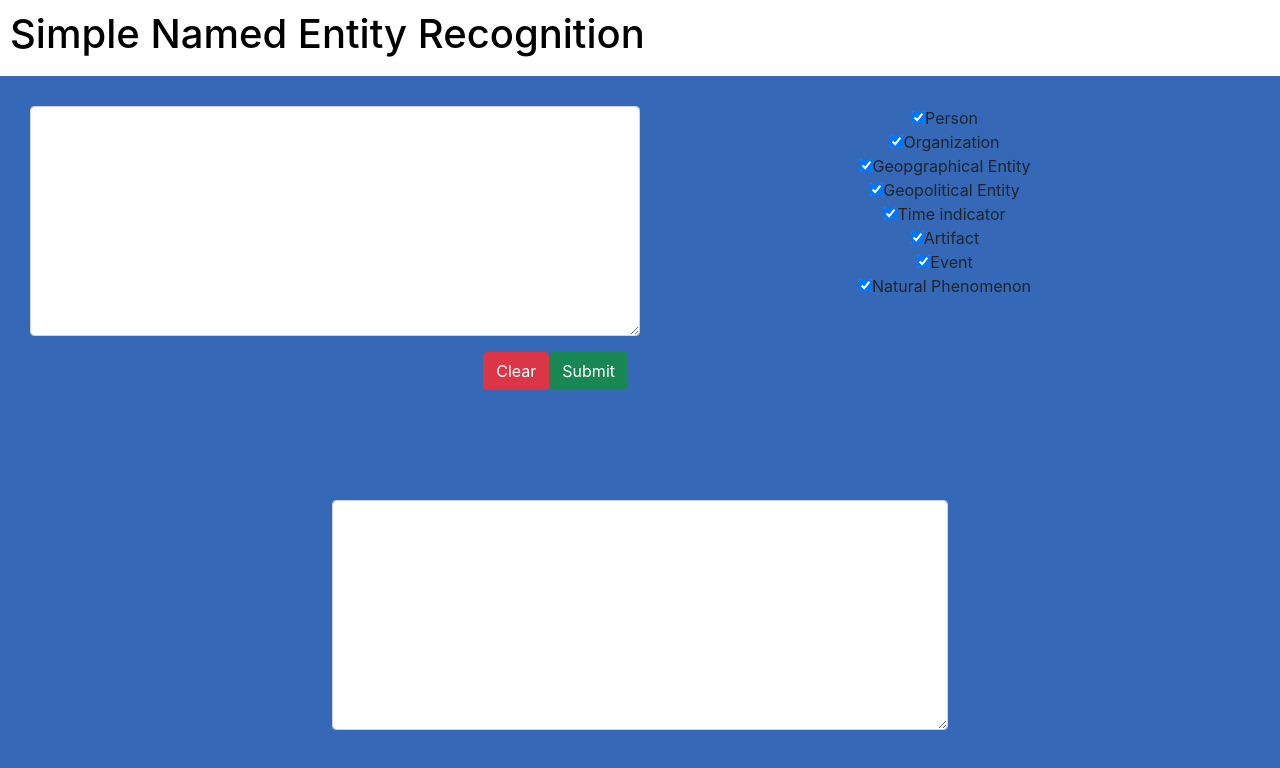
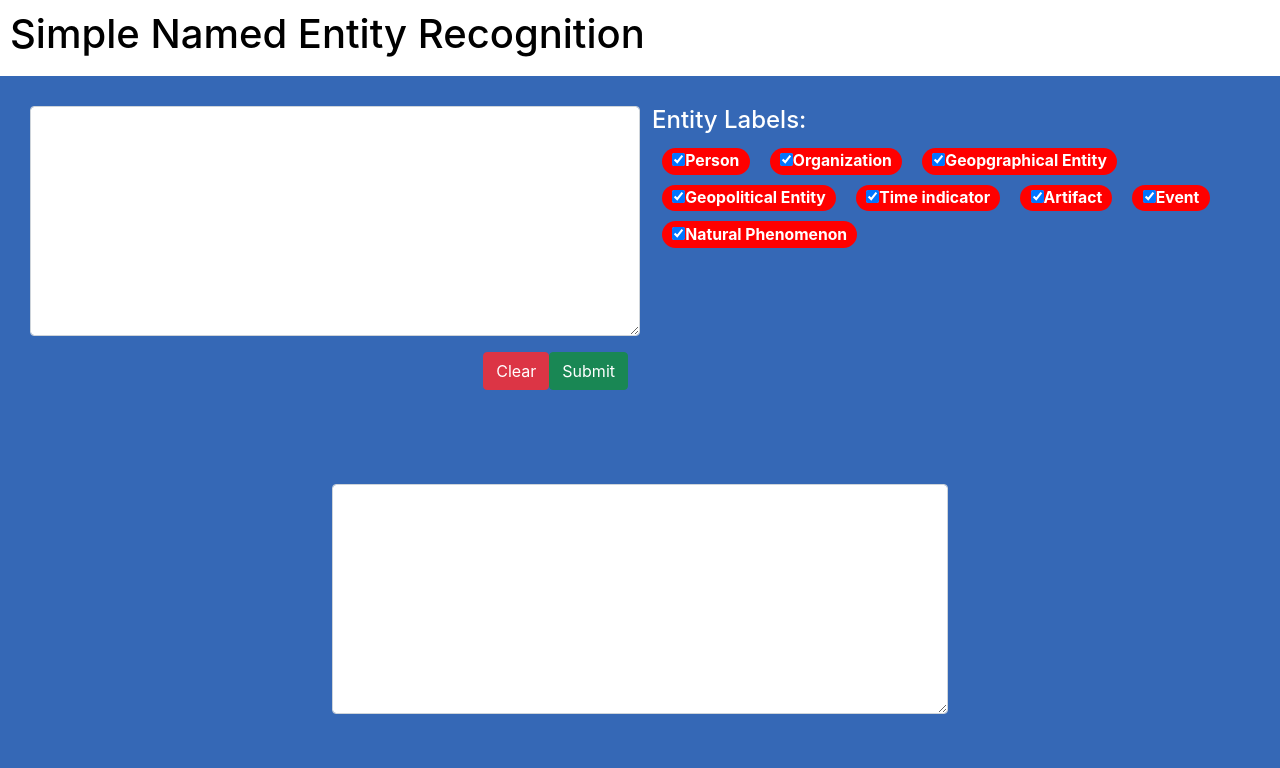
Before and after one commit to hieunt2501/simple-named-entity-recognition, a React (Create React App) app in the folder sner-fe/: page / in a window 1280 px wide. Shown: the top 768 px of the page. Built offline with nearby package versions, Linux system fonts and the light colour scheme.

Commit message:
decor entity labels

```diff
--- a/sner-fe/src/App.css
+++ b/sner-fe/src/App.css
@@ -1,7 +1,8 @@
 .App {
-  text-align: center;
+  /* text-align: center; */
   background-color: #3568B6;
   height: 100vh;
+  font-size: calc(5px + 2vmin);
 }
 
 .App-header {
@@ -15,3 +16,13 @@
 .form {
   padding: 30px;
 }
+
+.badge {
+  background-color: red;
+  margin: 5px 10px;
+}
+
+.name {
+  text-align: left;
+  color: white;
+}
--- a/sner-fe/src/App.js
+++ b/sner-fe/src/App.js
@@ -74,7 +74,7 @@ function App() {
       </div>
 
       <div className="input container-fluid">
-        <form className="form mb-3" >
+        <form className="form" >
           <div className="row">
             <div className="col-6 mb-5">
               <div className="row mb-3">
@@ -103,18 +103,19 @@ function App() {
 
             </div>
 
-            <div className="col-6">
+            <div className="col-6 mb-5">
+              <h4 className="name">Entity Labels:</h4>
               {entities.map((entity, i) => (
-                <div>
+                <span className="badge rounded-pill">
                   <input
                     type="checkbox"
                     id={entity.name}
-                    name={entity.name}
+                    name="entity"
                     defaultChecked={entity.isChosen}
                     onChange={(e) => setChecklist(i)}
                   />
                   <label for={entity.name}>{entity.name}</label>
-                </div>
+                </span>
               ))}
             </div>
           </div>
```
